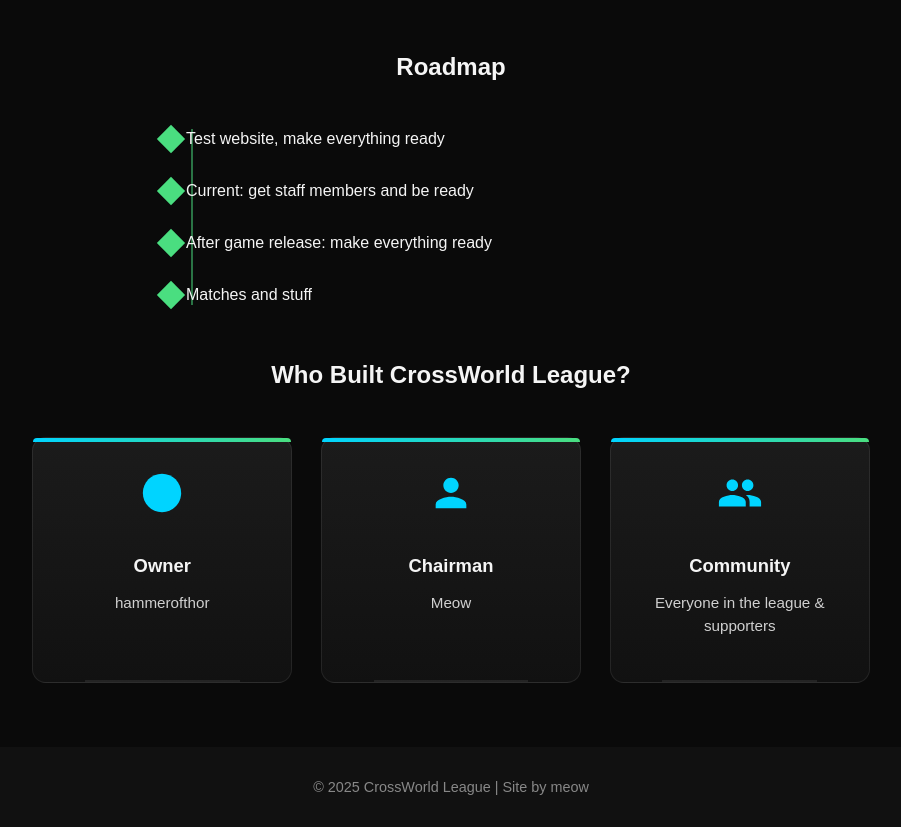
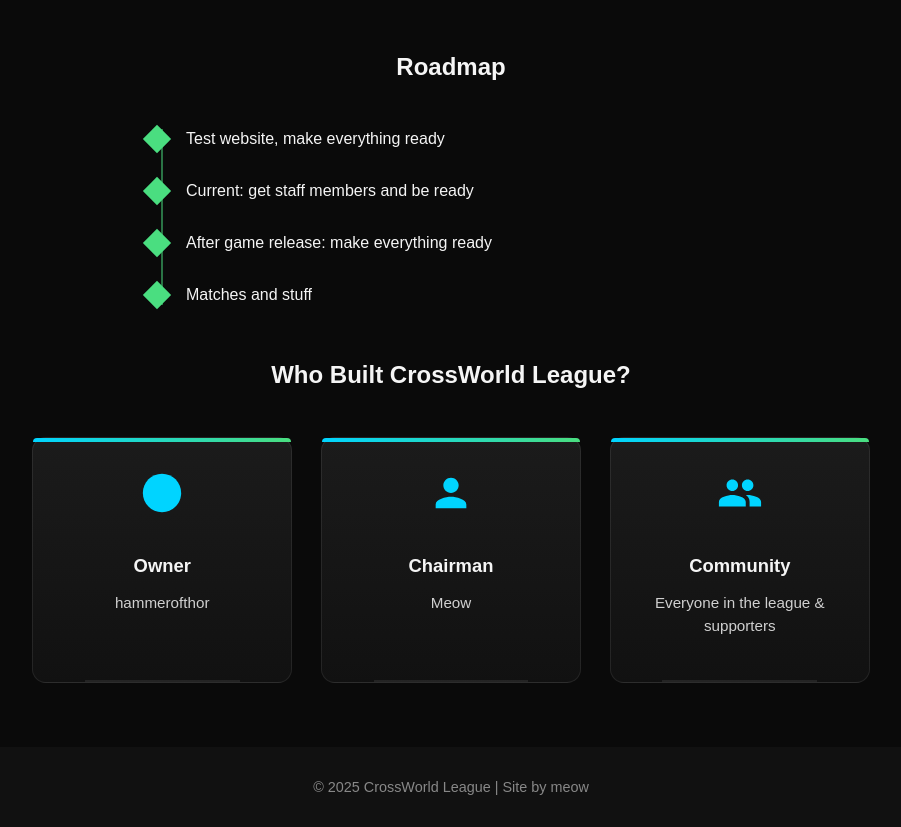
Before and after one commit to idk1234lolbro-netizen/idk1234lolbro-netizen.github.io, a plain HTML site: page about.html in a window 1280 px wide. Shown: the part 1089-1916 px from the top of the page, without its empty margins (189-1090 px from the left). Drawn offline with Linux system fonts and the light colour scheme.

Commit message:
Update about.html

```diff
--- a/about.html
+++ b/about.html
@@ -171,7 +171,7 @@ nav ul li a:hover, nav ul li a.active {
 .roadmap::before {
   content: "";
   position: absolute;
-  left: 40px; /* vertical line position */
+  left: 10px; /* vertical line position */
   top: 0;
   bottom: 0;
   width: 2px;
@@ -190,7 +190,7 @@ nav ul li a:hover, nav ul li a.active {
   transform: rotate(45deg);
   margin-right: 15px;
   position: relative;
-  left: 10px; /* shift rhombus slightly inside line */
+  left: -4px; /* shift rhombus slightly inside line */
   z-index: 1;
 }
 
```
